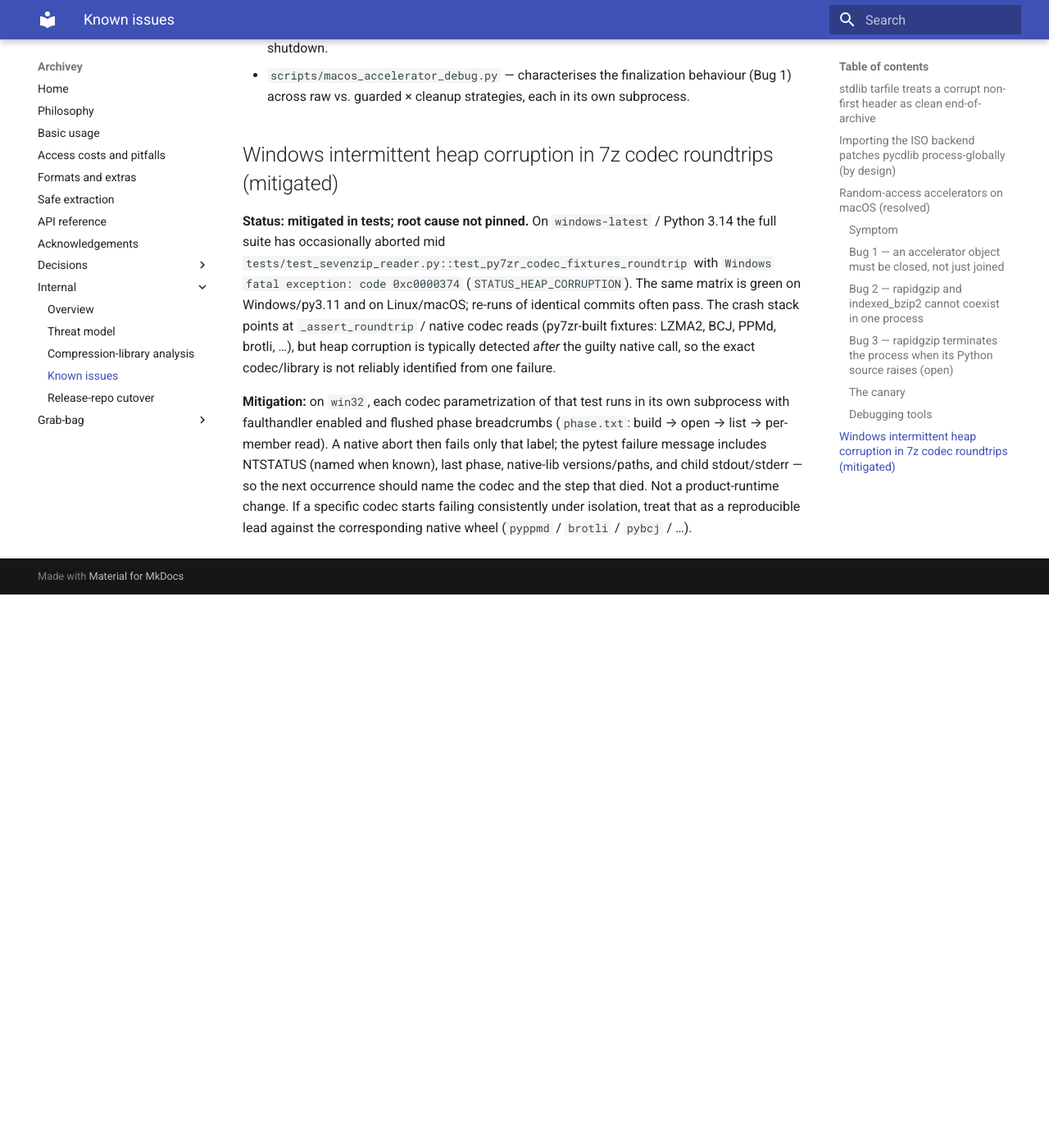
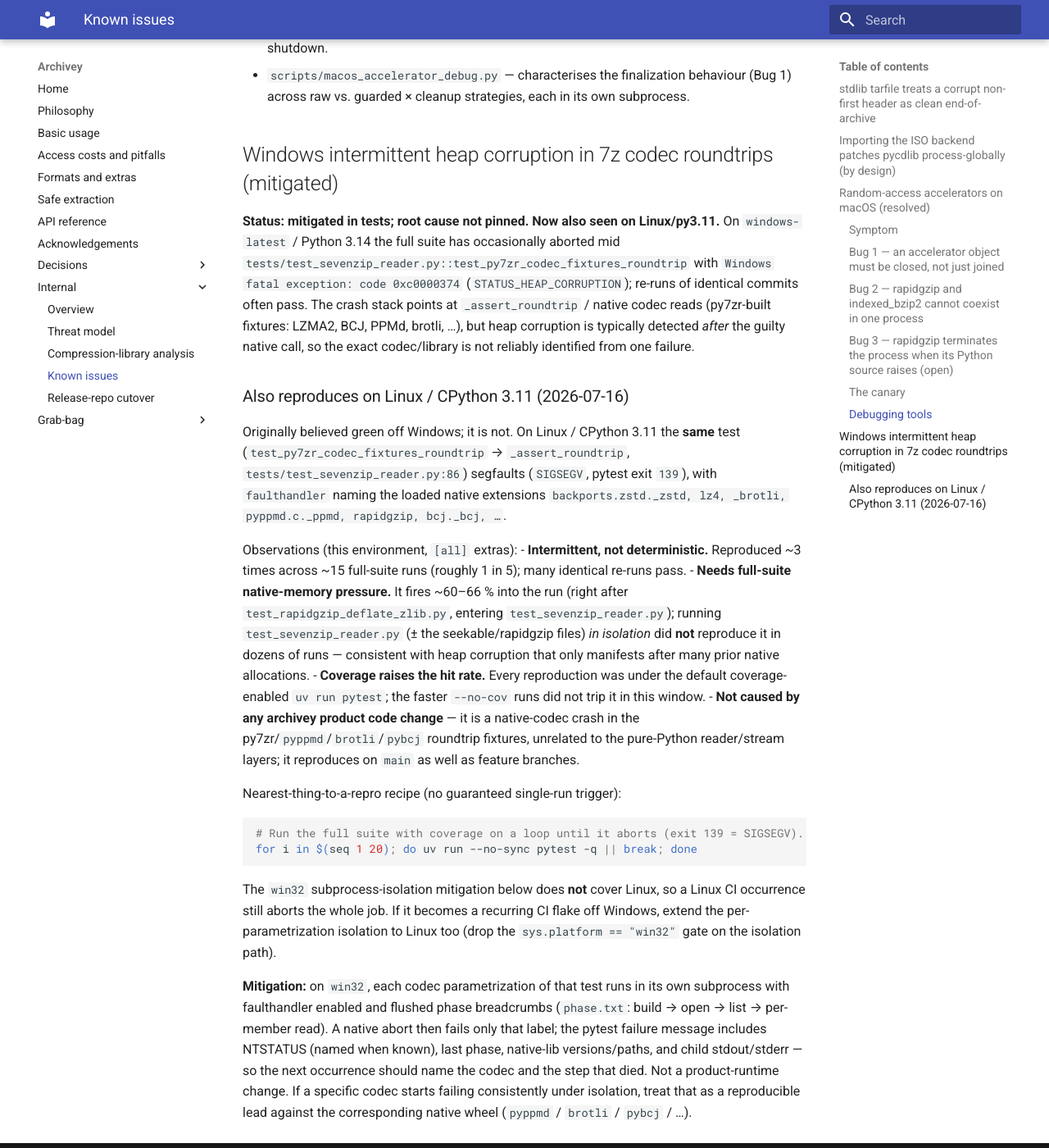
Before and after one commit to davitf/archivey-2, an MkDocs documentation site: the page built from docs/internal/known-issues.md, in a window 1280 px wide and 1400 px high, scrolled down 4010 px. Shown: the whole window at 82% size. Built offline with MkDocs 1.6.1 and Material for MkDocs 9.7.7, drawn with Linux system fonts in a browser that asks for light colours; before the commit the page ends 4735 px from its top, so only the background shows below that.

Commit message:
docs(known-issues): record the 7z-codec roundtrip segfault also hits Linux/py3.11
The intermittent native heap-corruption abort in
test_py7zr_codec_fixtures_roundtrip, previously documented only for
Windows/py3.14 (and believed green on Linux/macOS), also reproduces on
Linux/CPython 3.11 as a SIGSEGV (pytest exit 139) in _assert_roundtrip.

Documents the observations: intermittent (~1 in 5 full-suite runs), needs
full-suite native-memory pressure (does not reproduce running the 7z file in
isolation), coverage raises the hit rate, and it reproduces on main too — it is a
native py7zr/pyppmd/brotli/pybcj codec crash unrelated to the pure-Python reader
changes. Notes the win32-only subprocess isolation does not cover Linux.

Co-Authored-By: Claude Fable 5 <noreply@anthropic.com>
Claude-Session: https://claude.ai/code/session_015xHdXuQXoGYVF2NNiMsPAK

````diff
--- a/docs/internal/known-issues.md
+++ b/docs/internal/known-issues.md
@@ -157,14 +157,47 @@ longer load-bearing and the wrapper could be simplified.
 
 ## Windows intermittent heap corruption in 7z codec roundtrips (mitigated)
 
-**Status: mitigated in tests; root cause not pinned.** On `windows-latest` / Python 3.14 the
-full suite has occasionally aborted mid
+**Status: mitigated in tests; root cause not pinned. Now also seen on Linux/py3.11.** On
+`windows-latest` / Python 3.14 the full suite has occasionally aborted mid
 `tests/test_sevenzip_reader.py::test_py7zr_codec_fixtures_roundtrip` with
-`Windows fatal exception: code 0xc0000374` (`STATUS_HEAP_CORRUPTION`). The same matrix is green
-on Windows/py3.11 and on Linux/macOS; re-runs of identical commits often pass. The crash stack
-points at `_assert_roundtrip` / native codec reads (py7zr-built fixtures: LZMA2, BCJ, PPMd,
-brotli, …), but heap corruption is typically detected *after* the guilty native call, so the
-exact codec/library is not reliably identified from one failure.
+`Windows fatal exception: code 0xc0000374` (`STATUS_HEAP_CORRUPTION`); re-runs of identical
+commits often pass. The crash stack points at `_assert_roundtrip` / native codec reads
+(py7zr-built fixtures: LZMA2, BCJ, PPMd, brotli, …), but heap corruption is typically detected
+*after* the guilty native call, so the exact codec/library is not reliably identified from one
+failure.
+
+### Also reproduces on Linux / CPython 3.11 (2026-07-16)
+
+Originally believed green off Windows; it is not. On Linux / CPython 3.11 the **same** test
+(`test_py7zr_codec_fixtures_roundtrip` → `_assert_roundtrip`, `tests/test_sevenzip_reader.py:86`)
+segfaults (`SIGSEGV`, pytest exit `139`), with `faulthandler` naming the loaded native
+extensions `backports.zstd._zstd, lz4, _brotli, pyppmd.c._ppmd, rapidgzip, bcj._bcj, …`.
+
+Observations (this environment, `[all]` extras):
+- **Intermittent, not deterministic.** Reproduced ~3 times across ~15 full-suite runs
+  (roughly 1 in 5); many identical re-runs pass.
+- **Needs full-suite native-memory pressure.** It fires ~60–66 % into the run (right after
+  `test_rapidgzip_deflate_zlib.py`, entering `test_sevenzip_reader.py`); running
+  `test_sevenzip_reader.py` (± the seekable/rapidgzip files) *in isolation* did **not**
+  reproduce it in dozens of runs — consistent with heap corruption that only manifests after
+  many prior native allocations.
+- **Coverage raises the hit rate.** Every reproduction was under the default coverage-enabled
+  `uv run pytest`; the faster `--no-cov` runs did not trip it in this window.
+- **Not caused by any archivey product code change** — it is a native-codec crash in the
+  py7zr/`pyppmd`/`brotli`/`pybcj` roundtrip fixtures, unrelated to the pure-Python reader/stream
+  layers; it reproduces on `main` as well as feature branches.
+
+Nearest-thing-to-a-repro recipe (no guaranteed single-run trigger):
+
+```bash
+# Run the full suite with coverage on a loop until it aborts (exit 139 = SIGSEGV).
+for i in $(seq 1 20); do uv run --no-sync pytest -q || break; done
+```
+
+The `win32` subprocess-isolation mitigation below does **not** cover Linux, so a Linux CI
+occurrence still aborts the whole job. If it becomes a recurring CI flake off Windows, extend
+the per-parametrization isolation to Linux too (drop the `sys.platform == "win32"` gate on the
+isolation path).
 
 **Mitigation:** on `win32`, each codec parametrization of that test runs in its own subprocess
 with faulthandler enabled and flushed phase breadcrumbs (`phase.txt`: build → open → list →
````
